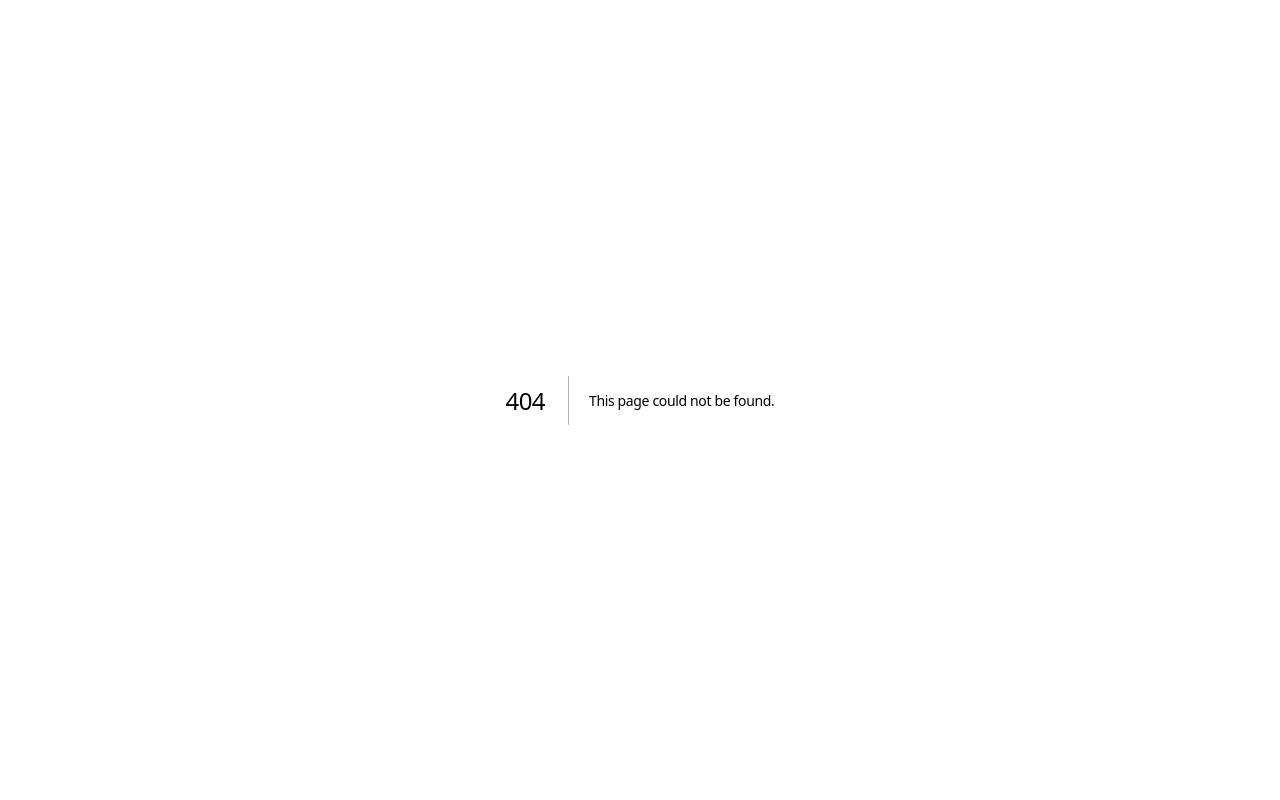
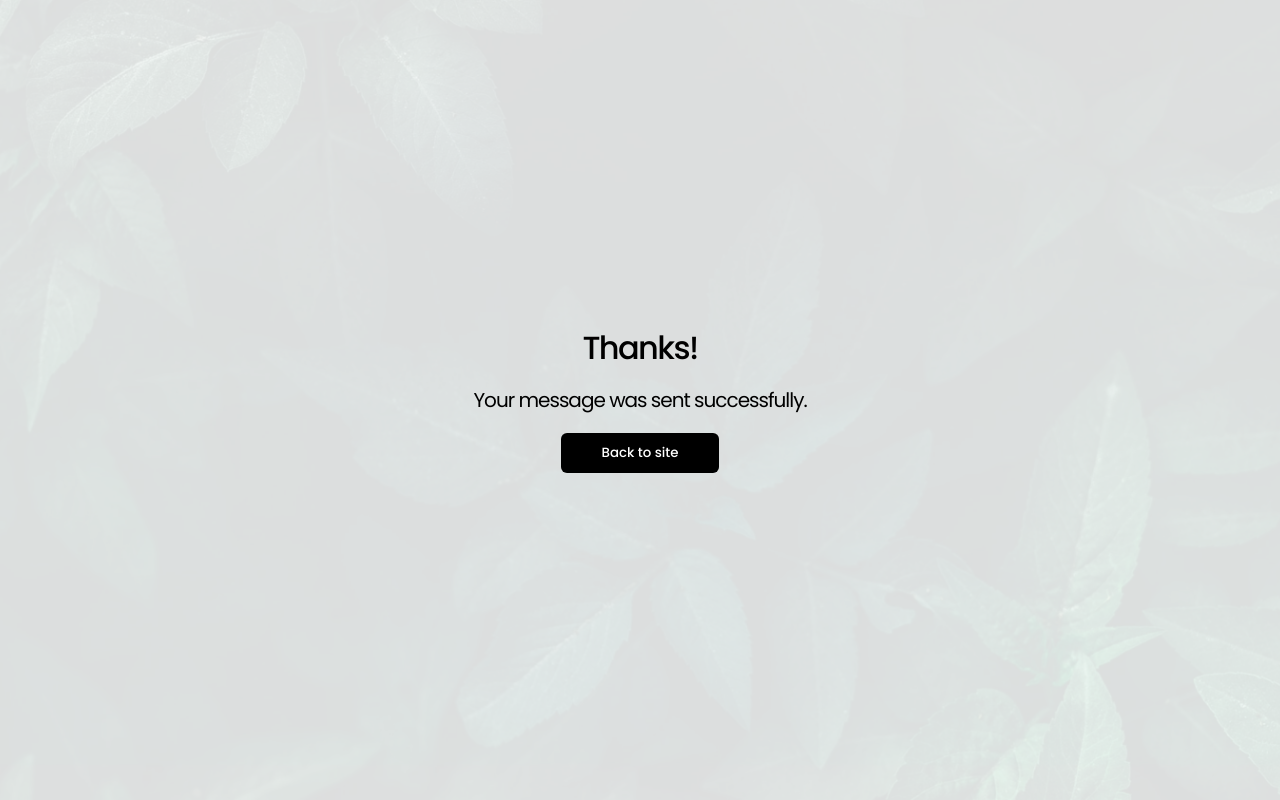
Before and after one commit to camcgreen/tgr, a Next.js app: page /thanks in a window 1280 px wide. Before the commit this address had no page. Built offline with nearby package versions, Linux system fonts and the light colour scheme.

Commit message:
Update email

```diff
--- a/app/components/services.jsx
+++ b/app/components/services.jsx
@@ -6,9 +6,6 @@ const Services = () => {
     const mobile = window.innerWidth < 1100
     setIsMobile(mobile)
   }, [])
-  useEffect(() => {
-    console.log(isMobile)
-  }, [isMobile])
   return (
     <div className='card services' id='services'>
       <h2>
--- a/app/globals.scss
+++ b/app/globals.scss
@@ -577,6 +577,54 @@ a {
     }
 }
 
+.thanks {
+  position: relative;
+  width: 100%;
+  height: 100svh;
+  display: flex;
+  flex-direction: column;
+  justify-content: center;
+  align-items: center;
+
+  * {
+    margin-bottom: 20px;
+  }
+
+  &__message {
+    position: relative;
+    display: flex;
+    flex-direction: column;
+    align-items: center;
+    margin-bottom: 0;
+  }
+
+  button {
+    cursor: pointer;
+    margin-bottom: 0;
+    border-radius: $borderRadiusSmall;
+    background-color: black;
+    color: white;
+    border: none;
+    font-weight: 500;
+    padding: 10px 40px;
+    transition: background-color 0.2s ease-in-out;
+
+    &:hover {
+        background-color: rgb(55, 55, 55);
+    }
+  }
+
+  img {
+    position: absolute;
+    left: 0;
+    top: 0;
+    width: 100%;
+    height: 100%;
+    object-fit: cover;
+    opacity: 0.15;
+  }
+}
+
 @media (max-width: $mediaTablet) {
     .space {
         display: inline;
--- /dev/null
+++ b/app/thanks/page.jsx
@@ -0,0 +1,18 @@
+'use client'
+
+import React, { useEffect, useState } from 'react'
+import { useRouter } from 'next/navigation'
+
+export default function Thanks() {
+  const router = useRouter()
+  return (
+    <div className='thanks'>
+      <img src='/images/landing-bg.jpg' />
+      <div className='thanks__message'>
+        <h3>Thanks!</h3>
+        <p>Your message was sent successfully.</p>
+        <button onClick={() => router.push('/')}>Back to site</button>
+      </div>
+    </div>
+  )
+}
```
Also changed, not shown: app/components/contact.jsx (+7 -3 lines).
